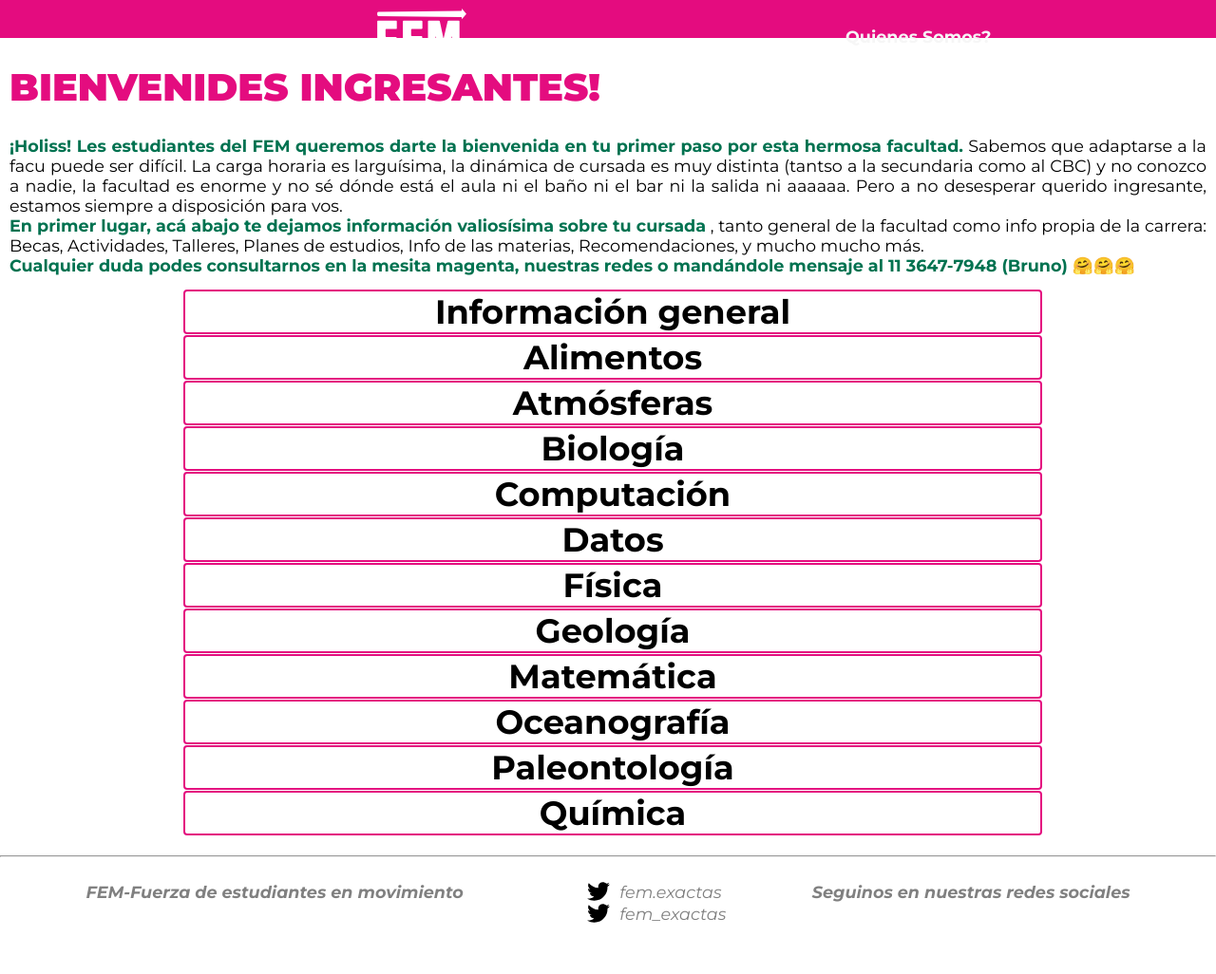
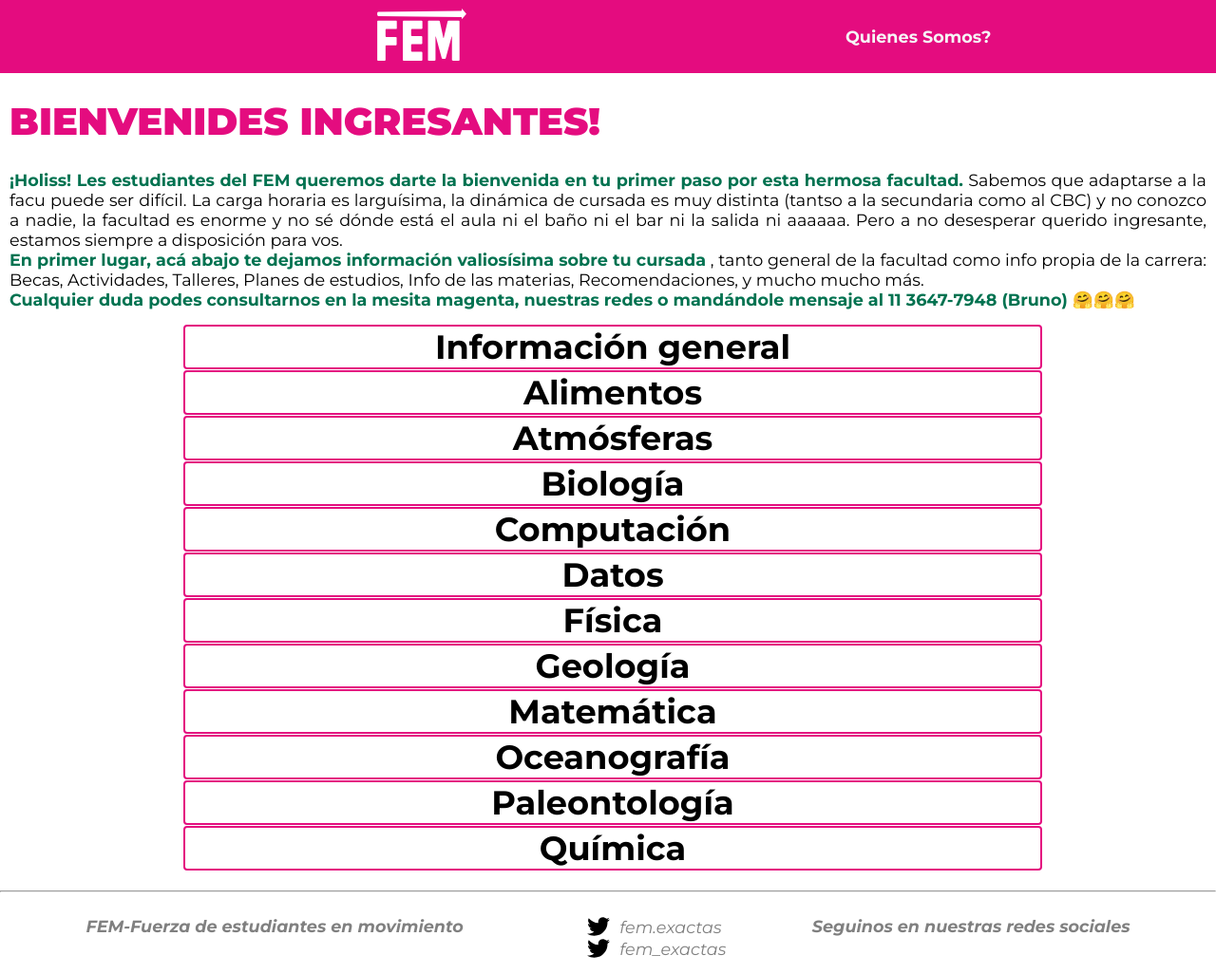
Before and after one commit to AshofaDummy/FEM_webpage, a plain HTML site: page index.html in a window 1280 px wide. Shown: the whole page at 95% size. Before the commit the page ends 989 px from the top, so only its background shows below. Drawn offline with Linux system fonts and the light colour scheme.

Commit message:
Update FEMstyles.css

```diff
--- a/FEMstyles.css
+++ b/FEMstyles.css
@@ -29,12 +29,13 @@ header{
     padding:0;
     width: 100%;
     background-color:var(--FEM-magenta);
-    max-height: 5vh;
+    max-height: 10vh;
 }
 
 .header-div{
     display:flex;
     justify-content: space-between;
+    max-height:inherit;
     width: 100%;
     height: auto;
 }
@@ -45,11 +46,13 @@ header{
     align-items: center;
     width:25%;
     max-width:100px;
+    max-height:inherit;
     height:auto;
     margin: 5px auto;
 }
 .logo{
    align-items: center;
+    max-height:inherit;
    width:100%;
    max-height:80%;
    height: auto;
@@ -58,6 +61,7 @@ header{
     display: flex;
     align-items: center;
     margin-right: 3px;
+    max-height:inherit;
     padding:3px;
     width: 30%;
     height:auto;
@@ -65,6 +69,7 @@ header{
 .quienes_somos{
     width: 100%;
     text-decoration: none;
+    max-height:inherit;
     font-size: 1.1rem;
     font-weight: bold;
     align-items: center;
```
